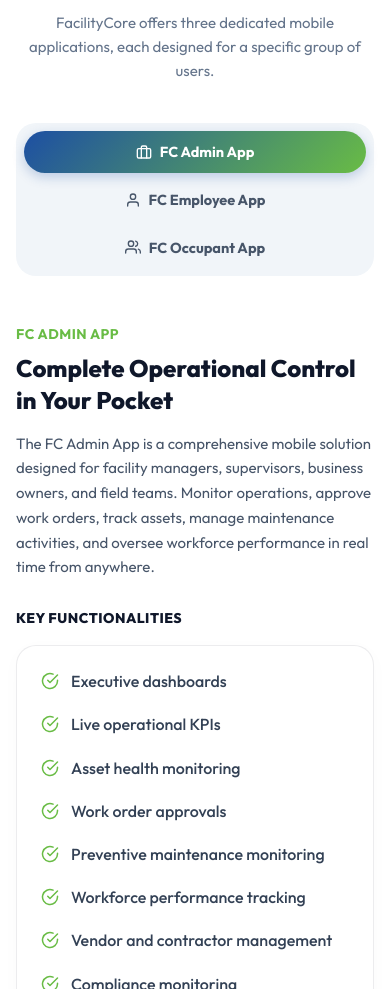
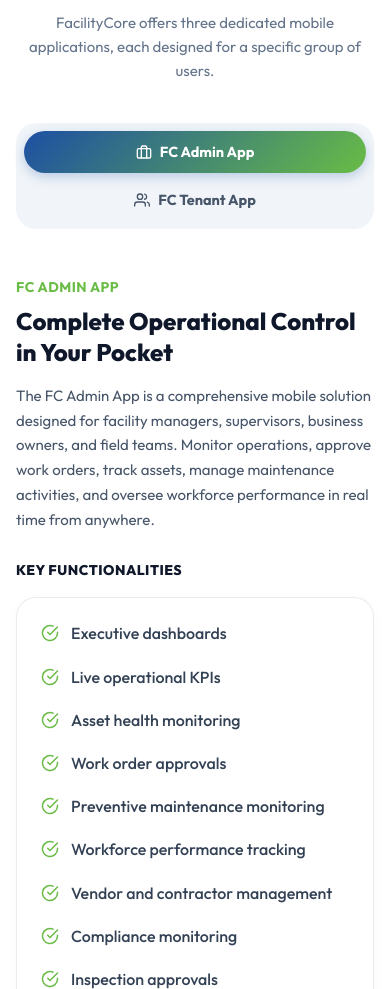
Before and after one commit to vickyvignesh-png/Facility_Core_Website, a React (Vite) app: page /features in a window 390 px wide. Shown: the part 4921-5910 px from the top of the page. Built offline with nearby package versions, Linux system fonts and the light colour scheme.

Commit message:
feat: implement AboutPage, MobileAppCard component, and associated features data

```diff
--- a/src/components/MobileAppCard.jsx
+++ b/src/components/MobileAppCard.jsx
@@ -20,7 +20,8 @@
   const [activeTabId, setActiveTabId] = useState('admin');
   const { badge, heading, description, keyFunctionalitiesTitle, idealForTitle, tabs } = mobileAppData;
 
-  const activeTab = tabs.find(tab => tab.id === activeTabId);
+  const filteredTabs = tabs.filter(tab => tab.id !== 'employee');
+  const activeTab = filteredTabs.find(tab => tab.id === activeTabId);
   const BadgeIcon = badge.icon;
 
   return (
@@ -40,7 +41,7 @@
         {/* Three Premium Tabs */}
         <div className="mac-tabs-wrapper">
           <div className="mac-tabs">
-            {tabs.map((tab) => {
+            {filteredTabs.map((tab) => {
               const TabIcon = tab.icon;
               return (
                 <button
--- a/src/data/FeaturesPageData.js
+++ b/src/data/FeaturesPageData.js
@@ -210,9 +210,9 @@
         },
         {
             id: "occupant",
-            label: "FC Occupant App",
+            label: "FC Tenant App",
             icon: FiUsers,
-            subHeading: "FC Occupant App",
+            subHeading: "FC Tenant App",
             highlightPoint: "Deliver Exceptional Occupant Experiences",
             description: "The FC Occupant App is designed for tenants, residents, employees, visitors, and building occupants.\n\nIt provides a simple self-service platform that improves communication between occupants and facility management while reducing the workload of helpdesk teams.",
             features: [
@@ -236,7 +236,7 @@
                 "Tenants",
                 "Visitors"
             ],
-            image: "/adminapp.png"
+            image: "/employeapp.png"
         }
     ]
 };
--- a/src/pages/AboutPage.jsx
+++ b/src/pages/AboutPage.jsx
@@ -35,8 +35,12 @@
         ]}
       />
 
-      {/* Assembly of the new page sections */}
+
       <AboutIntro />
+
+      <VisionMission />
+
+      <CoreValues />
 
       <OurStory />
 
@@ -48,10 +52,6 @@
 
       <OurApproach />
 
-      <VisionMission />
-
-      <CoreValues />
-
       <WhyChooseUs />
 
       <LookingAhead />
```
